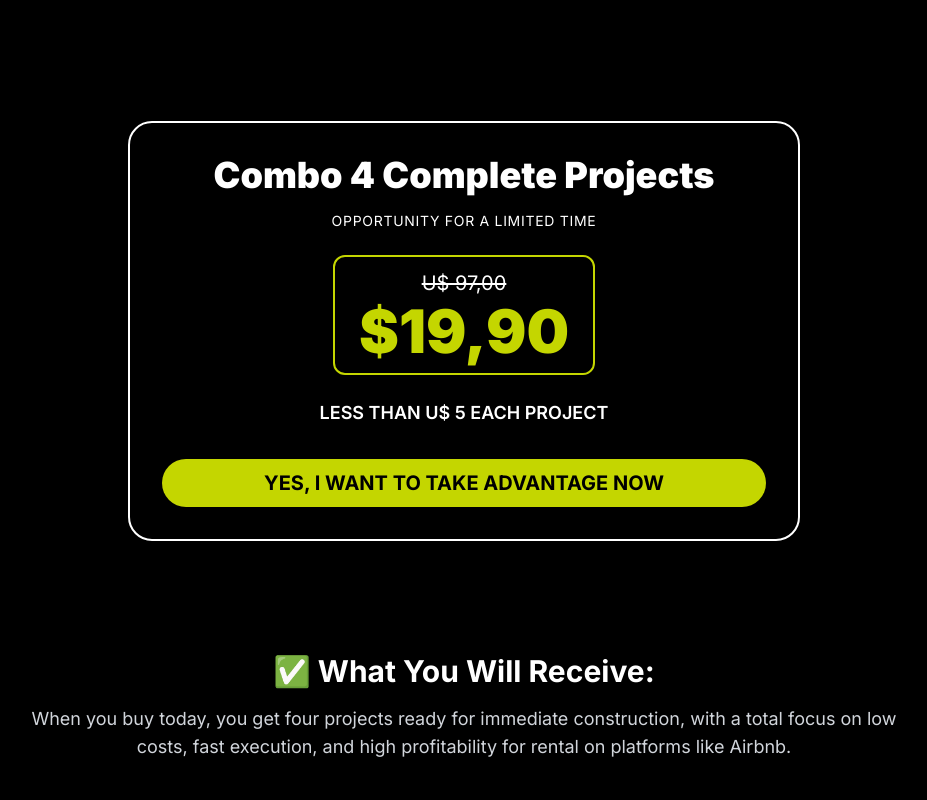
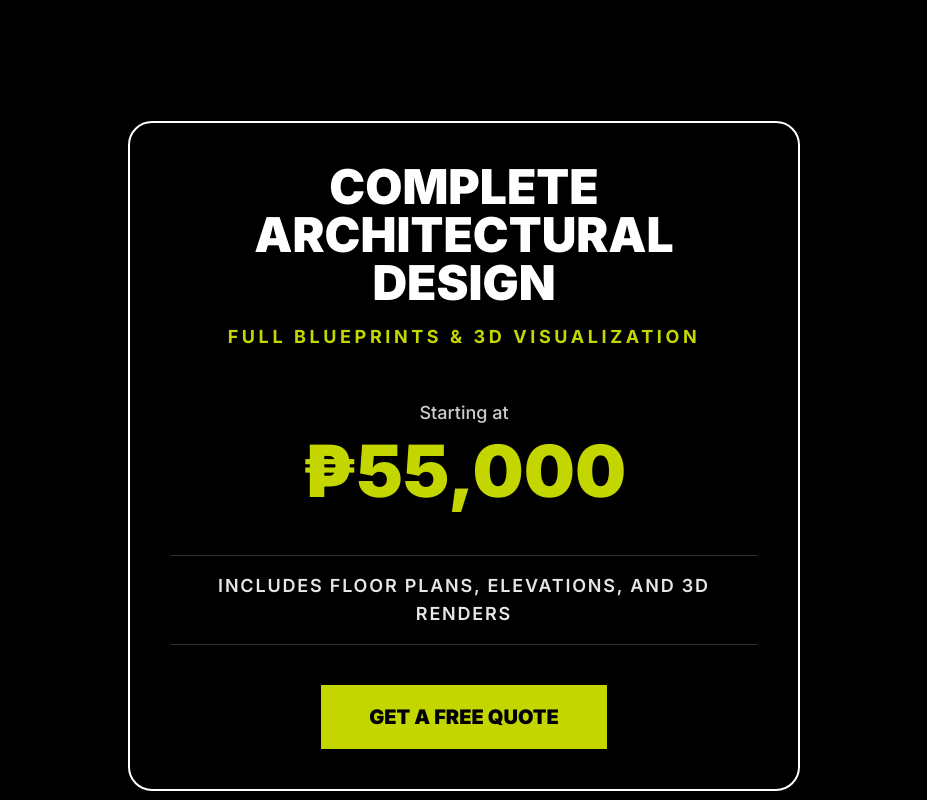
Before and after one commit to BinqQarenYu/likhahomebuilder, a React (Create React App) app in the folder frontend/: page / in a window 1280 px wide. Shown: the part 980-1780 px from the top of the page, without its empty margins (176-1103 px from the left). Built offline with nearby package versions, Linux system fonts and the light colour scheme; no server answers.

Commit message:
Transform project section into professional Architectural Design service offering

```diff
--- a/frontend/src/pages/HomePage.jsx
+++ b/frontend/src/pages/HomePage.jsx
@@ -433,33 +433,33 @@ const HomePage = () => {
       <section className="py-12 px-4">
         <div className="max-w-2xl mx-auto">
           <Card className="bg-black border-2 border-white rounded-3xl overflow-hidden">
-            <CardContent className="p-8 text-center">
-              <h3 className="text-3xl md:text-4xl font-black text-white mb-4">
-                Combo 4 Complete Projects
+            <CardContent className="p-10 text-center">
+              <h3 className="text-3xl md:text-5xl font-black text-white mb-4 uppercase">
+                Complete Architectural Design
               </h3>
-              <p className="text-white text-sm mb-6 uppercase tracking-wider">
-                OPPORTUNITY FOR A LIMITED TIME
+              <p className="text-[#C4D600] text-lg mb-10 tracking-[0.2em] font-bold">
+                FULL BLUEPRINTS & 3D VISUALIZATION
               </p>
 
-              <div className="mb-6">
-                <div className="inline-block border-2 rounded-xl px-6 py-3" style={{ borderColor: '#C4D600' }}>
-                  <p className="text-white line-through text-xl mb-1">U$ 97,00</p>
-                  <p className="text-5xl md:text-6xl font-black" style={{ color: '#C4D600' }}>
-                    $19,90
+              <div className="mb-10">
+                <div className="inline-block py-2">
+                  <p className="text-white text-lg opacity-80 mb-2 font-medium">Starting at</p>
+                  <p className="text-5xl md:text-7xl font-black" style={{ color: '#C4D600' }}>
+                    ₱55,000
                   </p>
                 </div>
               </div>
 
-              <p className="text-white text-lg mb-8 uppercase font-semibold">
-                LESS THAN U$ 5 EACH PROJECT
+              <p className="text-white text-base md:text-lg mb-10 tracking-widest font-semibold border-y border-white/20 py-4 opacity-90 uppercase">
+                INCLUDES FLOOR PLANS, ELEVATIONS, AND 3D RENDERS
               </p>
 
               <Button
                 onClick={handlePurchase}
-                className="w-full text-xl py-6 font-bold rounded-full transition-all duration-300 hover:scale-105"
+                className="w-full md:w-auto px-12 text-xl py-8 font-black rounded-none transition-all duration-300 hover:bg-white hover:text-black hover:tracking-[0.1em]"
                 style={{ backgroundColor: '#C4D600', color: '#000' }}
               >
-                YES, I WANT TO TAKE ADVANTAGE NOW
+                GET A FREE QUOTE
               </Button>
             </CardContent>
           </Card>
```
